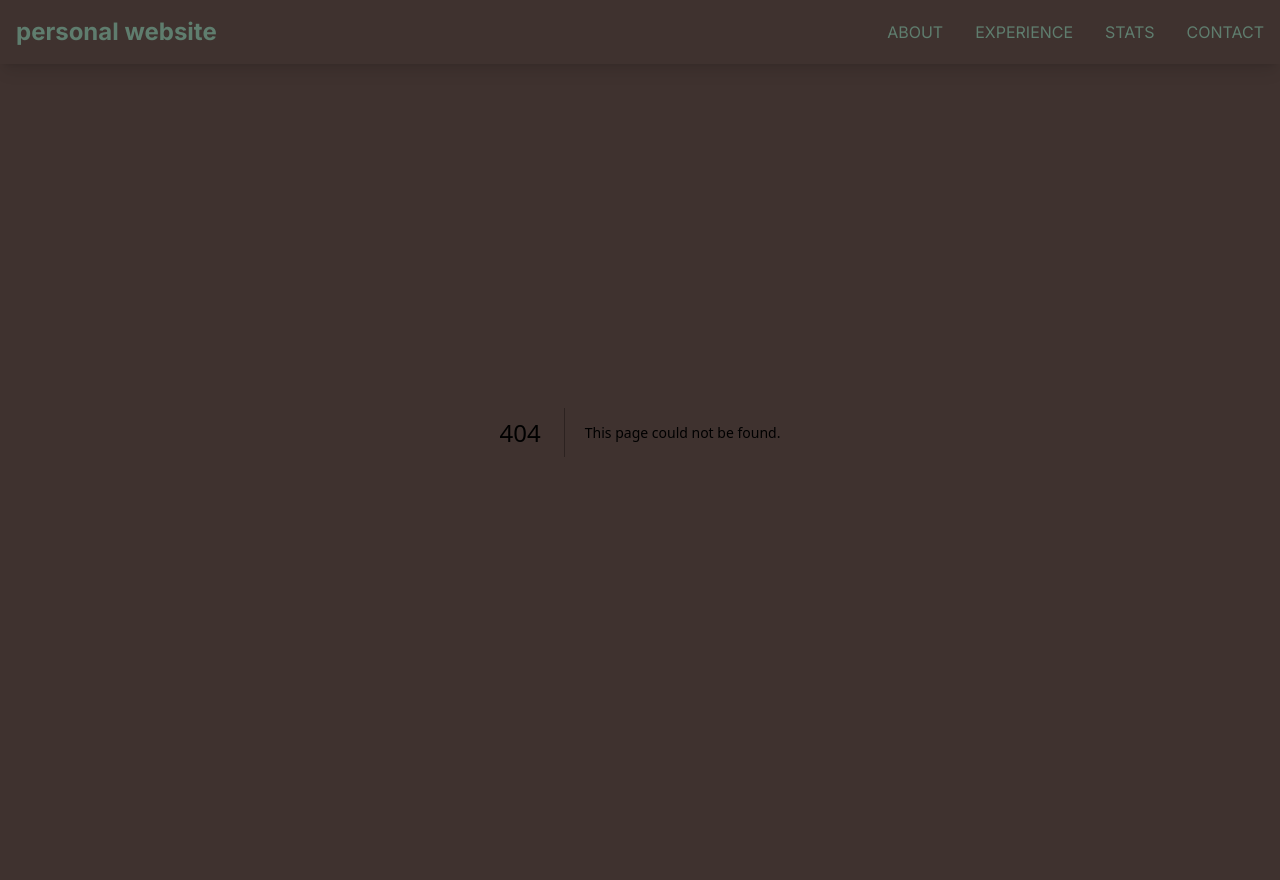
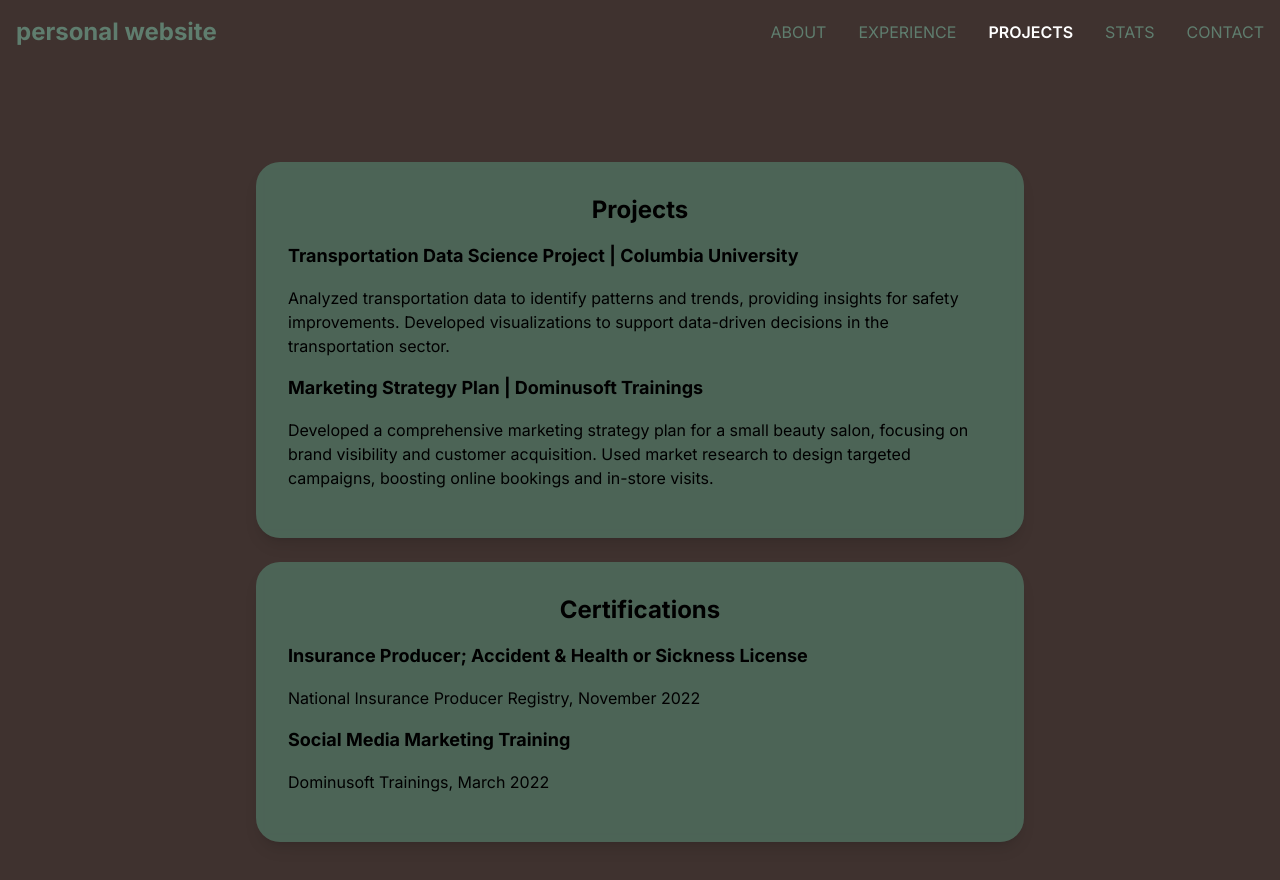
Before and after one commit to mrsinani/as_web, a Next.js app: page /experience in a window 1280 px wide. Before the commit this address had no page. Shown: the top 880 px of the page. Built offline with nearby package versions, Linux system fonts and the light colour scheme.

Commit message:
finito???

```diff
--- a/app/contact/page.tsx
+++ b/app/contact/page.tsx
@@ -13,53 +13,53 @@ export default function Contact() {
             initial={{ opacity: 0 }}
             animate={{ opacity: 1 }}
             transition={{ duration: 0.5 }}
-            className="max-w-3xl mx-auto bg-white/90 backdrop-blur-sm p-8 rounded-lg shadow-lg"
+            className="max-w-3xl mx-auto bg-[#4E6A5B]/90 backdrop-blur-sm p-8 rounded-lg shadow-lg mt-32"
         >
-            <h1 className="text-3xl font-bold mb-6 text-black">Contact</h1>
+            <h1 className="text-center text-3xl font-bold mb-6 text-black">Contact</h1>
             <div className="space-y-4">
                 <motion.div
                     initial={{ x: -20, opacity: 0 }}
                     animate={{ x: 0, opacity: 1 }}
                     transition={{ delay: 0.2 }}
                 >
-                    <h2 className="text-lg font-semibold text-black">Email</h2>
-                    <a href="mailto:danaid@bu.edu" className="text-blue-600 hover:text-blue-800">
-                        danaid@bu.edu
+                    {/* <h2 className="text-lg font-semibold text-black">Email</h2> */}
+                    <a href="mailto:anisaspaho11@gmail.com" className="text-[#342826] underline block text-center">
+                        anisaspaho11@gmail.com
                     </a>
                 </motion.div>
 
-                <motion.div
+                {/* <motion.div
                     initial={{ x: -20, opacity: 0 }}
                     animate={{ x: 0, opacity: 1 }}
                     transition={{ delay: 0.3 }}
                 >
                     <h2 className="text-lg font-semibold text-black">Phone</h2>
                     <p className="text-black">(917) 972-4855</p>
-                </motion.div>
+                </motion.div> */}
 
                 <motion.div
                     initial={{ x: -20, opacity: 0 }}
                     animate={{ x: 0, opacity: 1 }}
                     transition={{ delay: 0.4 }}
                 >
-                    <h2 className="text-lg font-semibold text-black">Social</h2>
-                    <div className="space-y-2">
+                    {/* <h2 className="text-lg font-semibold text-black">Social</h2> */}
+                    <div className="text-center space-y-2">
                         <a
-                            href="https://linkedin.com/in/mrsinani/"
+                            href="https://linkedin.com/in/anisa-spaho"
                             target="_blank"
                             rel="noopener noreferrer"
-                            className="block text-blue-600 hover:text-blue-800"
+                            className="text-center block underline text-[#342826]"
                         >
                             LinkedIn
                         </a>
-                        <a
+                        {/* <a
                             href="https://github.com/mrsinani"
                             target="_blank"
                             rel="noopener noreferrer"
                             className="block text-blue-600 hover:text-blue-800"
                         >
                             GitHub
-                        </a>
+                        </a> */}
                     </div>
                 </motion.div>
             </div>
--- /dev/null
+++ b/app/experience/page.tsx
@@ -0,0 +1,59 @@
+"use client";
+import {motion} from 'framer-motion';
+
+export default function Projects() {
+    const cardVariants = {
+        hidden: {y: 10, opacity: 0},
+        visible: {y: -40, opacity: 1}
+    };
+
+    const projects = [
+        {
+            title: "Projects",
+            description: "Transportation Data Science Project | Columbia University ",
+            description2: "Analyzed transportation data to identify patterns and trends, providing insights for safety improvements. Developed visualizations to support data-driven decisions in the transportation sector.",
+            description3: "Marketing Strategy Plan | Dominusoft Trainings",
+            description4: "Developed a comprehensive marketing strategy plan for a small beauty salon, focusing on brand visibility and customer acquisition. Used market research to design targeted campaigns, boosting online bookings and in-store visits.",
+            delay: 0.2
+        },
+        {
+            title: "Certifications",
+            description: "Insurance Producer; Accident & Health or Sickness License",
+            description2: "National Insurance Producer Registry, November 2022",
+            description3: "Social Media Marketing Training",
+            description4: "Dominusoft Trainings, March 2022",
+            delay: 0.2
+        },
+    ];
+
+    return (
+        <div className="pt-20 pb-20 ] z-10 overflow-y-auto">
+            <motion.div
+                initial={{opacity: 0}}
+                animate={{opacity: 1}}
+                transition={{duration: 0.5}}
+                className="max-w-3xl mx-auto z-10"
+            >
+                <div className="space-y-6">
+                    {projects.map((project, index) => (
+                        <motion.div
+                            key={index}
+                            className="max-w-3xl mx-auto bg-[#4E6A5B]/90 backdrop-blur-sm p-8 rounded-3xl shadow-lg mt-20 z-10"
+                            variants={cardVariants}
+                            initial="hidden"
+                            animate="visible"
+                            transition={{delay: project.delay}}
+                            style={{ position: 'relative', top: '10px', overflow: 'hidden', maxHeight: '800px' }}
+                        >
+                            {project.title && <h2 className="text-center text-2xl font-bold text-black mb-4">{project.title}</h2>}
+                            <p className="font-bold text-black text-lg mb-4">{project.description}</p>
+                            {project.description2 && <p className="text-black mb-4">{project.description2}</p>}
+                            <p className="font-bold text-black text-lg mb-4">{project.description3}</p>
+                            {project.description4 && <p className="text-black mb-4">{project.description4}</p>}
+                        </motion.div>
+                    ))}
+                </div>
+            </motion.div>
+        </div>
+    );
+}
--- a/app/projects/page.tsx
+++ b/app/projects/page.tsx
@@ -33,7 +33,7 @@ export default function Projects() {
     ];
 
     return (
-        <div className="pt-20 pb-20 ] z-10 overflow-y-auto">
+        <div className="pt-20 pb-20 z-10 overflow-y-auto">
             <motion.div
                 initial={{opacity: 0}}
                 animate={{opacity: 1}}
--- a/app/stats/page.tsx
+++ b/app/stats/page.tsx
@@ -8,44 +8,44 @@ export default function Stats() {
             initial={{ opacity: 0 }}
             animate={{ opacity: 1 }}
             transition={{ duration: 0.5 }}
-            className="max-w-3xl mx-auto bg-white/90 backdrop-blur-sm p-8 rounded-lg shadow-lg"
+            className="max-w-3xl mx-auto bg-[#4E6A5B]/90 backdrop-blur-sm p-8 rounded-lg shadow-lg mt-32"
         >
             <h1 className="text-3xl font-bold mb-8 text-black">stats</h1>
             <div className="grid grid-cols-1 md:grid-cols-2 gap-8">
                 <motion.div
-                    className="text-center p-6 bg-white/70 rounded-lg"
+                    className="text-center p-6 bg-[#4E6A5B]/0 rounded-lg"
                     initial={{ scale: 0.9, opacity: 0 }}
                     animate={{ scale: 1, opacity: 1 }}
                     transition={{ delay: 0.2 }}
                 >
-                    <p className="text-4xl font-bold text-blue-600">3.50</p>
-                    <p className="text-black">Current GPA at Boston University</p>
+                    <p className="text-4xl font-bold text-black-600">3.80</p>
+                    <p className="text-black">Current GPA at Suffolk University</p>
                 </motion.div>
                 <motion.div
-                    className="text-center p-6 bg-white/70 rounded-lg"
+                    className="text-center p-6  rounded-lg"
                     initial={{ scale: 0.9, opacity: 0 }}
                     animate={{ scale: 1, opacity: 1 }}
                     transition={{ delay: 0.3 }}
                 >
-                    <p className="text-4xl font-bold text-blue-600">1</p>
-                    <p className="text-black"># times arrested</p>
+                    <p className="text-4xl font-bold text-black-600">4</p>
+                    <p className="text-black">Languages I know</p>
                 </motion.div>
                 <motion.div
-                    className="text-center p-6 bg-white/70 rounded-lg"
+                    className="text-center p-6  rounded-lg"
                     initial={{ scale: 0.9, opacity: 0 }}
                     animate={{ scale: 1, opacity: 1 }}
                     transition={{ delay: 0.4 }}
                 >
-                    <p className="text-4xl font-bold text-blue-600">150+</p>
-                    <p className="text-black">Hours of AI coursework</p>
+                    <p className="text-4xl font-bold text-black-600">12</p>
+                    <p className="text-black">Countries Visited</p>
                 </motion.div>
                 <motion.div
-                    className="text-center p-6 bg-white/70 rounded-lg"
+                    className="text-center p-6  rounded-lg"
                     initial={{ scale: 0.9, opacity: 0 }}
                     animate={{ scale: 1, opacity: 1 }}
                     transition={{ delay: 0.5 }}
                 >
-                    <p className="text-4xl font-bold text-blue-600">
+                    {/* <p className="text-4xl font-bold text-black-600">
                         {(() => {
                             const [secondsAlive, setSecondsAlive] = React.useState(
                                 Math.floor((Date.now() - new Date('2003-08-11T23:00:00+02:00').getTime()) / 1000)
@@ -64,7 +64,10 @@ export default function Stats() {
                             return secondsAlive.toLocaleString();
                         })()}
                     </p>
-                    <p className="text-black">seconds alive</p>
+                    <p className="text-black">seconds alive</p> */}
+                    <p className="text-2xl font-bold text-black-600">Geometry of Grief</p>
+                    <p className="text-black font-bold text-black-600">Michael Frame</p>
+                    <p className="text-black">Current Favorite Book</p>
                 </motion.div>
             </div>
         </motion.div>
--- a/components/Navigation.tsx
+++ b/components/Navigation.tsx
@@ -10,7 +10,7 @@ export default function Navigation() {
     const isActive = (path: string) => pathname === path;
 
     return (
-        <nav className="w-full fixed top-0 left-0 z-50 bg-[#] shadow-lg">
+        <nav className="w-full fixed top-0 left-0 z-50 bg-[#]">
             <div className="z-50 container mx-auto px-4 py-4 flex flex-col sm:flex-row items-center justify-between ">
                 <Link href="/" className="z-50 text-2xl font-bold text-[#5F7D6E] mb-4 sm:mb-0">
                     personal website
@@ -20,8 +20,10 @@ export default function Navigation() {
                     {[
                         { href: '/about', label: 'ABOUT' },
                         { href: '/projects', label: 'EXPERIENCE' },
+                        { href: '/experience', label: 'PROJECTS' },
                         { href: '/stats', label: 'STATS' },
                         { href: '/contact', label: 'CONTACT' },
+
                     ].map(({ href, label }) => (
                         <Link
                             key={href}
```
